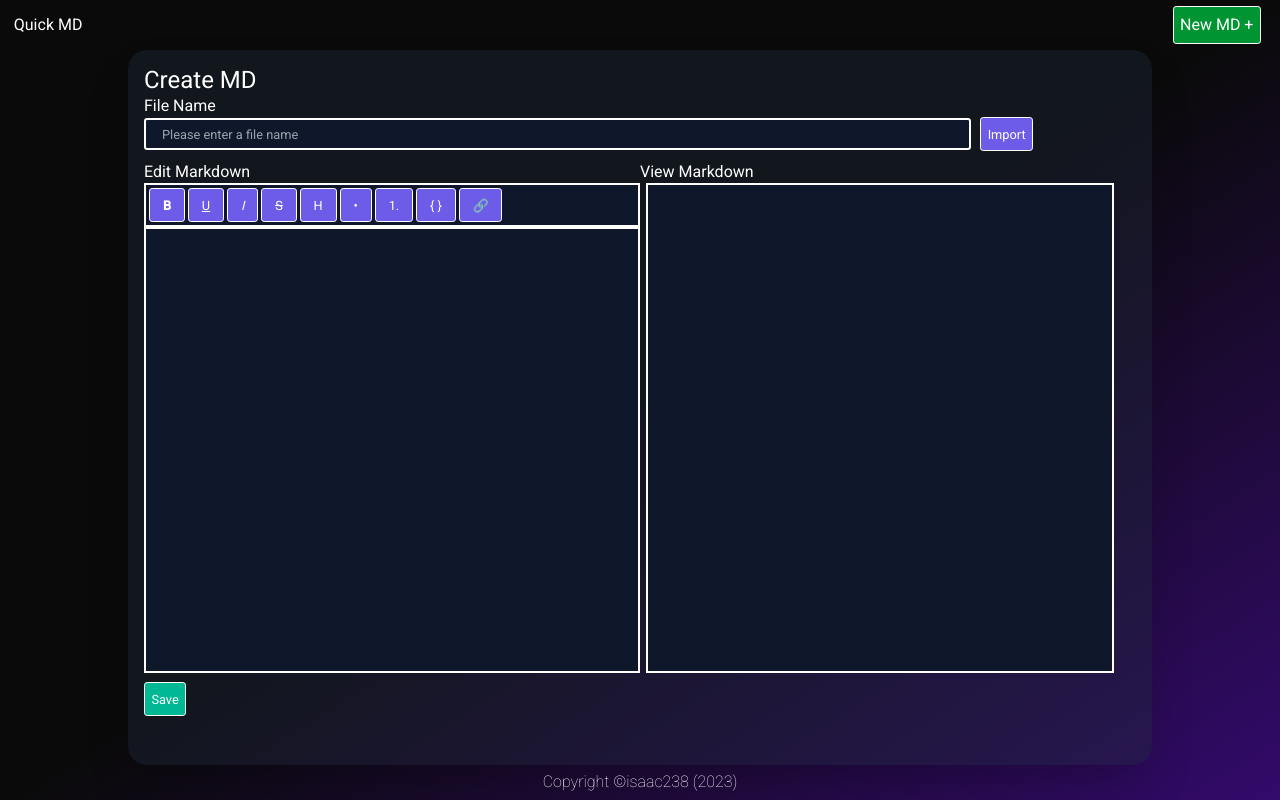
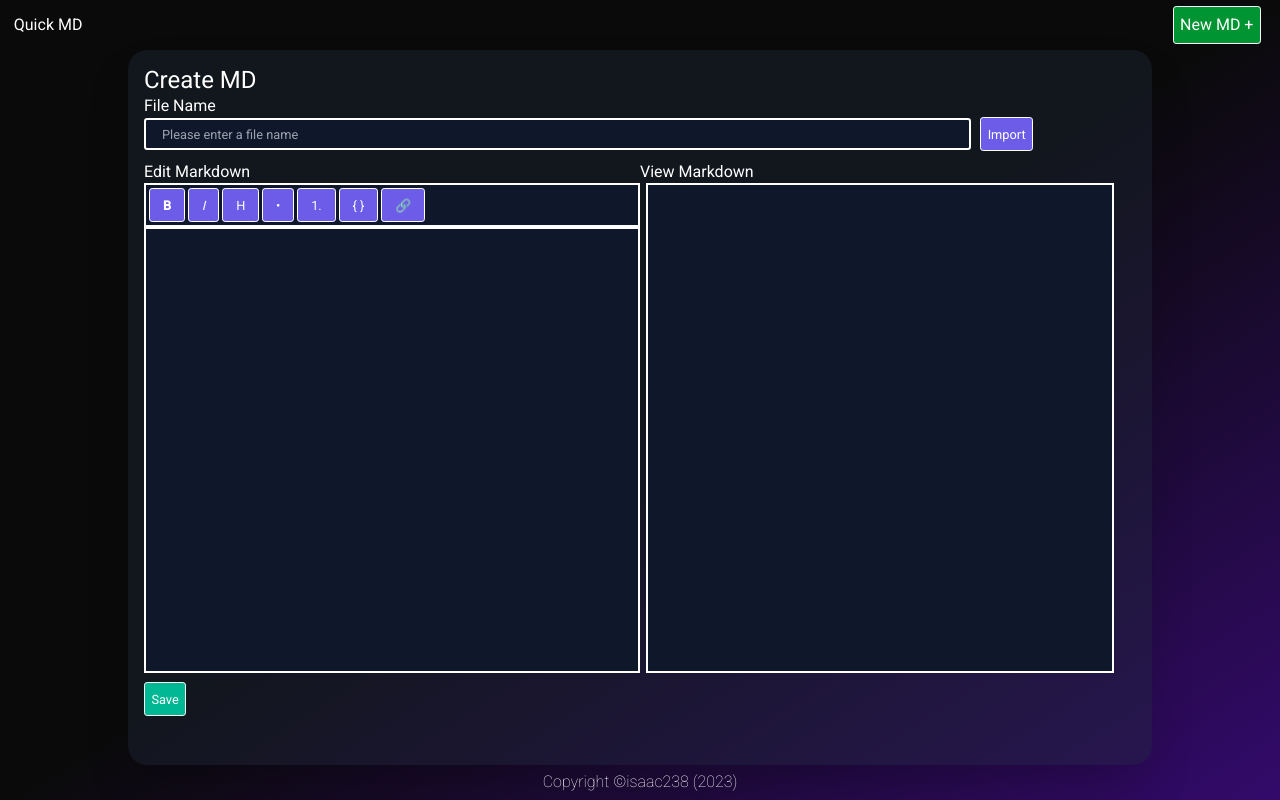
Before and after one commit to isaac238/QuickMD, a Next.js app: page /createmd in a window 1280 px wide. Built offline with nearby package versions, Linux system fonts and the light colour scheme.

Commit message:
feat: Working style buttons, need some minor bug fixes with regards to formatting in certain situations. #16

```diff
--- a/src/pages/createmd.tsx
+++ b/src/pages/createmd.tsx
@@ -6,7 +6,7 @@ import remarkParse from 'remark-parse'
 import remarkRehype from 'remark-rehype'
 import rehypeSanitize from 'rehype-sanitize'
 import rehypeStringify from 'rehype-stringify'
-import {ChangeEvent, useState, Fragment} from 'react'
+import {ChangeEvent, useState, useRef, useEffect} from 'react'
 import parse from 'html-react-parser'
 
 
@@ -21,12 +21,39 @@ export default function CreateMD() {
     const [mdInput, setMdInput] = useState('');
     const [mdOutput, setMdOutput] = useState('');
     const [mdFileName, setMdFileName] = useState('');
+    const textAreaRef = useRef<HTMLTextAreaElement>(null);
 
-    async function onMdInputChange(event: ChangeEvent<HTMLTextAreaElement>) {
+    // When MDInput set change MDOutput to reflect that.
+    useEffect(()=>{
+        updateOutput();
+    }, [mdInput])
+
+    async function updateOutput() {
+        setMdOutput(await parseMD(mdInput));
+    }
+
+
+    function changedMdInputAreaValue(event: ChangeEvent<HTMLTextAreaElement>) {
         setMdInput(event.target.value);
-        setMdOutput(await parseMD(event.target.value));
+    }
 
+
+    const clickedStyleButton = (appendValue: string, modifyStart: boolean, modifyEnd: boolean) => {
+        let startOfSelection = modifyStart? textAreaRef.current!.selectionStart : 0;
+        let endOfSelection = modifyEnd? textAreaRef.current!.selectionEnd : mdInput.length;
+        let startAppend = modifyStart? appendValue: "";
+        let endAppend = modifyEnd? appendValue: "";
+        let beforeSelection = mdInput.substring(0,startOfSelection);
+        let afterSelection = mdInput.substring(endOfSelection, mdInput.length);
+        let selectionContent = mdInput.substring(startOfSelection, endOfSelection);
+
+        const noSelection = startOfSelection == endOfSelection;
+        let newLine = noSelection?
+        `${startAppend}${beforeSelection}${endAppend}`:
+        `${beforeSelection}${startAppend}${selectionContent}${endAppend}${afterSelection}`;
+        setMdInput(newLine);
     }
+
 
     const saveFile = () => {
         const file = new Blob([mdInput], {type: "md"});
@@ -35,9 +62,8 @@ export default function CreateMD() {
         a.download = `${mdFileName}.md`;
         a.click();
         a.remove();
+    }
 
-
-    }
 
     const inputFile = async () => {
         const file = document.createElement('input');
@@ -51,14 +77,15 @@ export default function CreateMD() {
                 let fileContent = await file.files[0].text();
                 console.log(String(fileContent));
                 setMdInput(String(fileContent));
-                setMdOutput(await parseMD(String(fileContent)));
             }
         });
     }
 
-    const fileNameChange = (event: React.FormEvent<HTMLInputElement>) => {
+
+    const changedFileName = (event: React.FormEvent<HTMLInputElement>) => {
         setMdFileName(event.currentTarget.value);
     }
+
 
     return (
             <>
@@ -75,26 +102,24 @@ export default function CreateMD() {
                     <h1 className="text-3xl">Create MD</h1>
                     <label htmlFor="fileName" className="pb-3">
                         <span className="block text-xl">File Name</span>
-                        <input onChange={fileNameChange} className="w-10/12 h-10 rounded bg-slate-900 border-solid border-white border-2 pl-5 focus:outline-none" type="text" name="fileName" placeholder="Please enter a file name" value={mdFileName}/>
+                        <input onChange={changedFileName} className="w-10/12 h-10 rounded bg-slate-900 border-solid border-white border-2 pl-5 focus:outline-none" type="text" name="fileName" placeholder="Please enter a file name" value={mdFileName}/>
                         <span className="pl-3" onClick={inputFile}><Button backgroundColor="#6c5ce7">Import</Button></span>
                     </label>
                     <section className="flex flex-row flex-wrap h-3/4 mb-3">
-                        <label htmlFor="mdContainer" className="w-1/2 flex flex-col items-start h-full">
+                        <label className="w-1/2 flex flex-col items-start h-full">
                             <span className="block text-xl">Edit Markdown</span>
                             <ul className="h-fit w-full bg-slate-900 border-white border-2 list-none space-x-1 p-1">
-                                <li className="inline"><Button size="fit-content" padding=".5rem 1rem" backgroundColor='#6c5ce7'><b>B</b></Button></li>
-                                <li className="inline"><Button size="fit-content" padding=".5rem 1rem" backgroundColor='#6c5ce7'><u>U</u></Button></li>
-                                <li className="inline"><Button size="fit-content" padding=".5rem 1rem" backgroundColor='#6c5ce7'><i>I</i></Button></li>
-                                <li className="inline"><Button size="fit-content" padding=".5rem 1rem" backgroundColor='#6c5ce7'><s>S</s></Button></li>
-                                <li className="inline"><Button size="fit-content" padding=".5rem 1rem" backgroundColor='#6c5ce7'>H</Button></li>
-                                <li className="inline"><Button size="fit-content" padding=".5rem 1rem" backgroundColor='#6c5ce7'>&bull;</Button></li>
-                                <li className="inline"><Button size="fit-content" padding=".5rem 1rem" backgroundColor='#6c5ce7'>1.</Button></li>
-                                <li className="inline"><Button size="fit-content" padding=".5rem 1rem" backgroundColor='#6c5ce7'>&#x7b; &#x7d;</Button></li>
-                                <li className="inline"><Button size="fit-content" padding=".5rem 1rem" backgroundColor='#6c5ce7'>&#x1F517;&#xFE0E;</Button></li>
+                                <li className="inline" onClick={()=> clickedStyleButton("**", true, true)}><Button size="fit-content" padding=".5rem 1rem" backgroundColor='#6c5ce7'><b>B</b></Button></li>
+                                <li className="inline" onClick={()=> clickedStyleButton("*", true, true)}><Button size="fit-content" padding=".5rem 1rem" backgroundColor='#6c5ce7'><i>I</i></Button></li>
+                                <li className="inline" onClick={()=> clickedStyleButton("# ", true, false)}><Button size="fit-content" padding=".5rem 1rem" backgroundColor='#6c5ce7'>H</Button></li>
+                                <li className="inline" onClick={()=> clickedStyleButton("- ", true, false)}><Button size="fit-content" padding=".5rem 1rem" backgroundColor='#6c5ce7'>&bull;</Button></li>
+                                <li className="inline" onClick={()=> clickedStyleButton("1. ", true, false)}><Button size="fit-content" padding=".5rem 1rem" backgroundColor='#6c5ce7'>1.</Button></li>
+                                <li className="inline" onClick={()=> clickedStyleButton("`", true, true)}><Button size="fit-content" padding=".5rem 1rem" backgroundColor='#6c5ce7'>&#x7b; &#x7d;</Button></li>
+                                <li className="inline" onClick={()=> clickedStyleButton("[]", true, false)}><Button size="fit-content" padding=".5rem 1rem" backgroundColor='#6c5ce7'>&#x1F517;&#xFE0E;</Button></li>
                             </ul>
-                            <textarea id="mdInput" name="mdInput" onChange={onMdInputChange} value={mdInput} className="p-2 h-full w-full bg-slate-900 border-white border-2 focus:outline-none resize-none overflow-y-scroll text-white" />
+                            <textarea ref={textAreaRef} id="mdInputArea" onChange={changedMdInputAreaValue} value={mdInput} className="p-2 h-full w-full bg-slate-900 border-white border-2 focus:outline-none resize-none overflow-y-scroll text-white" />
                         </label>
-                        <label htmlFor="mdContainer" className="w-1/2 flex flex-col flex-grow flex-shrink-0 basis-0 items-start h-full">
+                        <label className="w-1/2 flex flex-col flex-grow flex-shrink-0 basis-0 items-start h-full">
                             <span className="block text-xl">View Markdown</span>
                             <div className="relative p-2 h-full w-full ">
                                 <div className='block absolute overflow-y-scroll h-full w-full top-0 bottom-0 bg-slate-900 border-white border-2 focus:outline-none resize-none prose prose-invert text-white pl-3 pt-3'>
```
